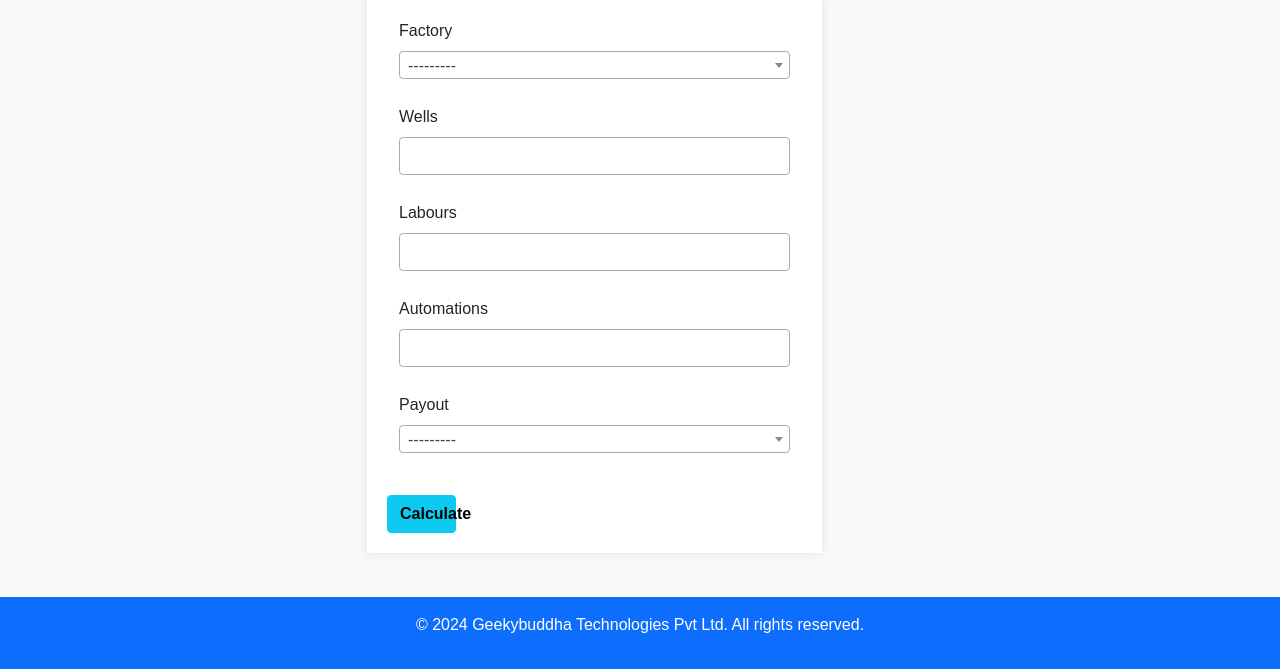
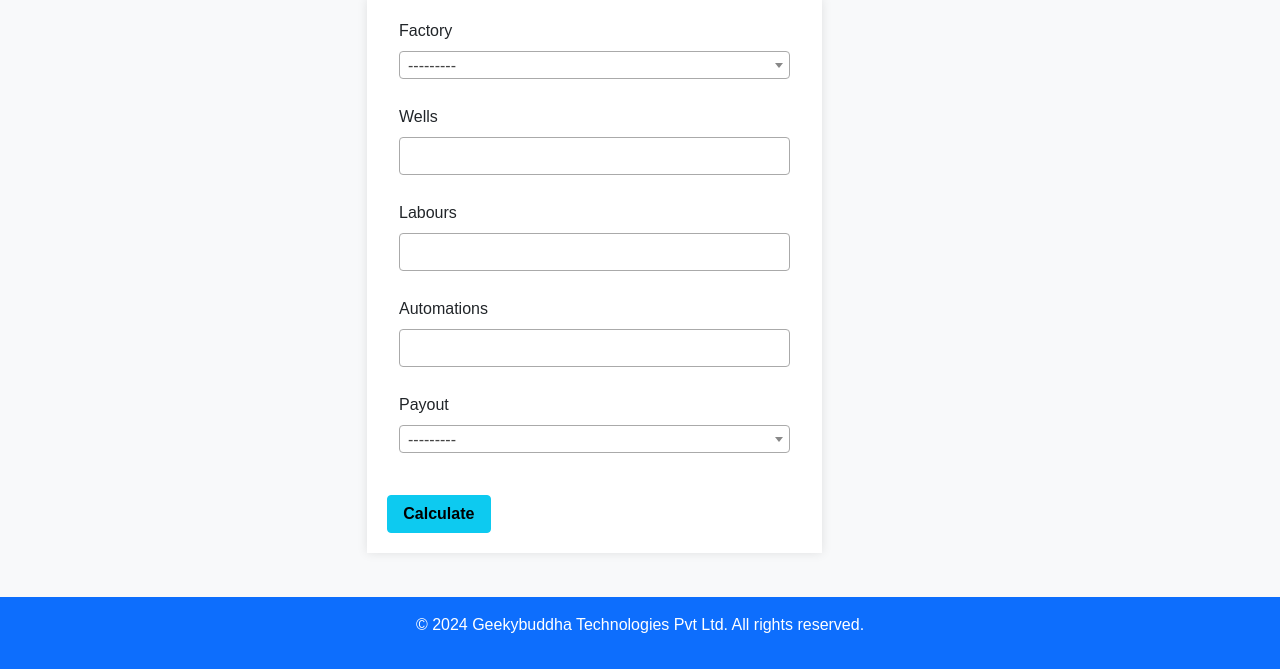
Before and after one commit to skbohra/saltmerchant, a Django app: page / in a window 1280 px wide. Shown: the part 223-892 px from the top of the page. Run offline with Django 5.2, Linux system fonts and the light colour scheme; data comes from the database, SQL or seed files in the repository; some libraries are stand-ins or nearby versions; some web fonts are replaced.

Commit message:
bug fixing

```diff
--- a/templates/payout_calculation.html
+++ b/templates/payout_calculation.html
@@ -62,7 +62,7 @@
                     <form action="" method="post" class="form row" style="margin: 20px 0; padding: 20px; background-color: #ffffff; box-shadow: 0px 0px 10px 0px rgba(0,0,0,0.1);">
                         {% csrf_token %}
                         {% bootstrap_form form %}
-                        <button class="btn btn-info col-md-2 mt-3" style="font-weight: bold;">Calculate</button>
+                        <button class="btn btn-info col-md-3 mt-3" style="font-weight: bold;">Calculate</button>
                 </div>
             </div>
         </div>
```
